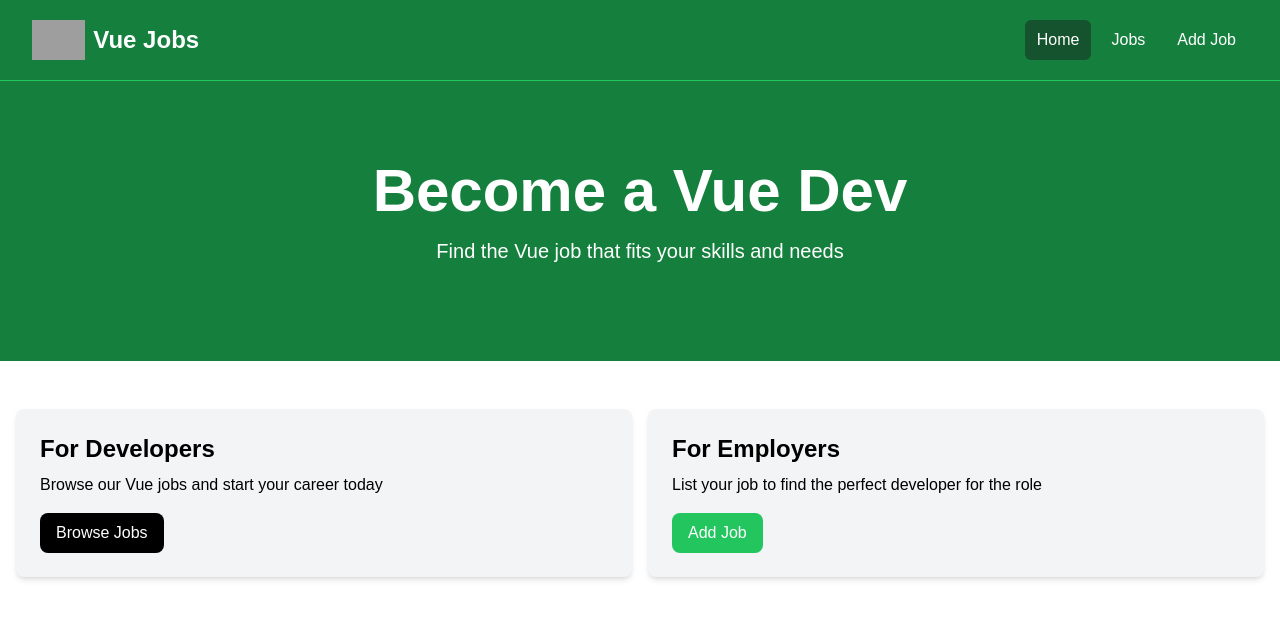
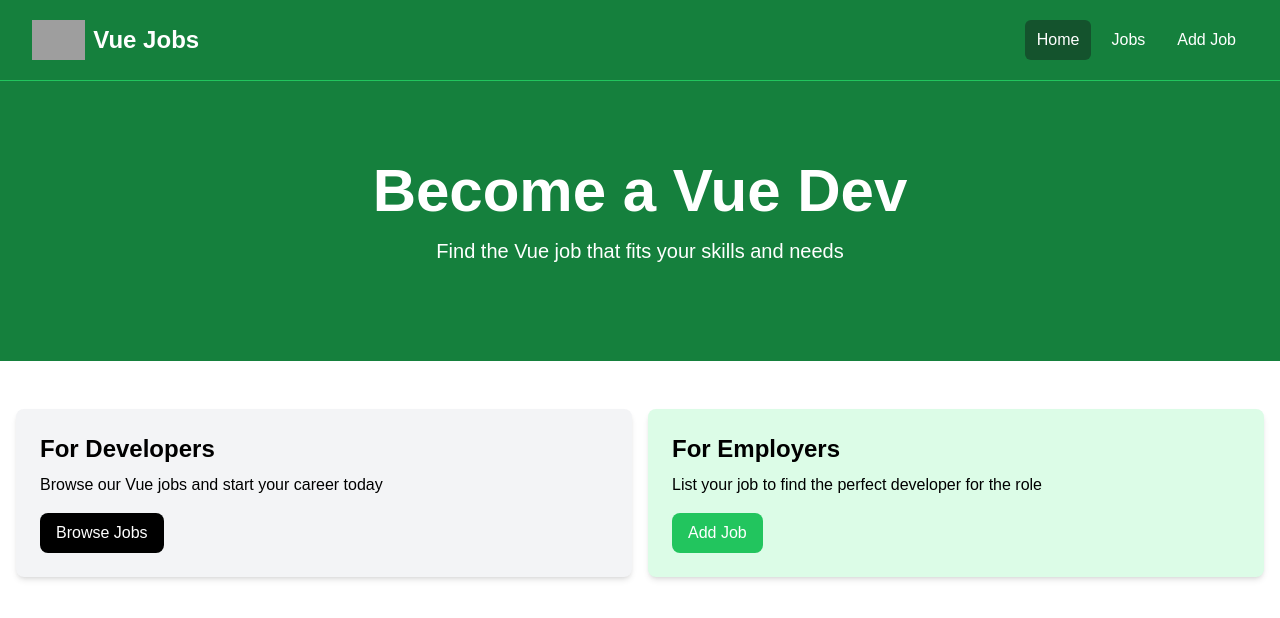
Before and after one commit to ahmadalnaib/vue-2014, a Vue app: page / in a window 1280 px wide. Shown: the top 618 px of the page. Built offline with nearby package versions, Linux system fonts and the light colour scheme; grey boxes are pictures that could not be loaded.

Commit message:
add new props

```diff
--- a/src/components/Card.vue
+++ b/src/components/Card.vue
@@ -1,8 +1,16 @@
 <script setup>
+import { defineProps } from 'vue';
+defineProps({
+  bg:{
+    type: String,
+    default: 'bg-gray-100'
+  }
+
+})
 </script>
 
 <template>
-    <div class="bg-gray-100 p-6 rounded-lg shadow-md">
+    <div :class="`${bg} p-6 rounded-lg shadow-md`">
       <slot></slot>
     </div>
 </template>
--- a/src/components/HomeCards.vue
+++ b/src/components/HomeCards.vue
@@ -19,7 +19,7 @@ import Card from '@/components/Card.vue'
               Browse Jobs
             </a>
           </Card>
-          <Card >
+          <Card bg="bg-green-100">
             <h2 class="text-2xl font-bold">For Employers</h2>
             <p class="mt-2 mb-4">
               List your job to find the perfect developer for the role
```
